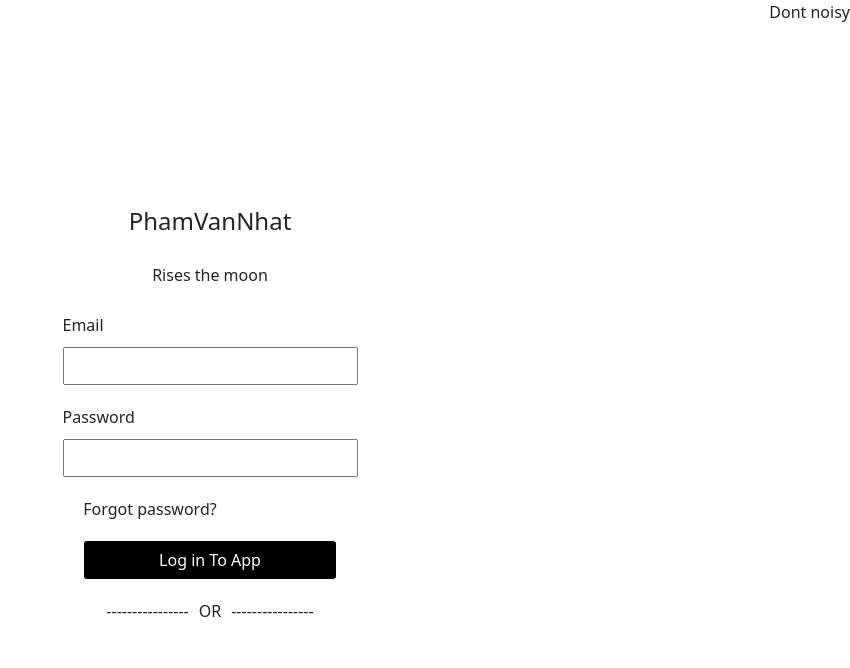
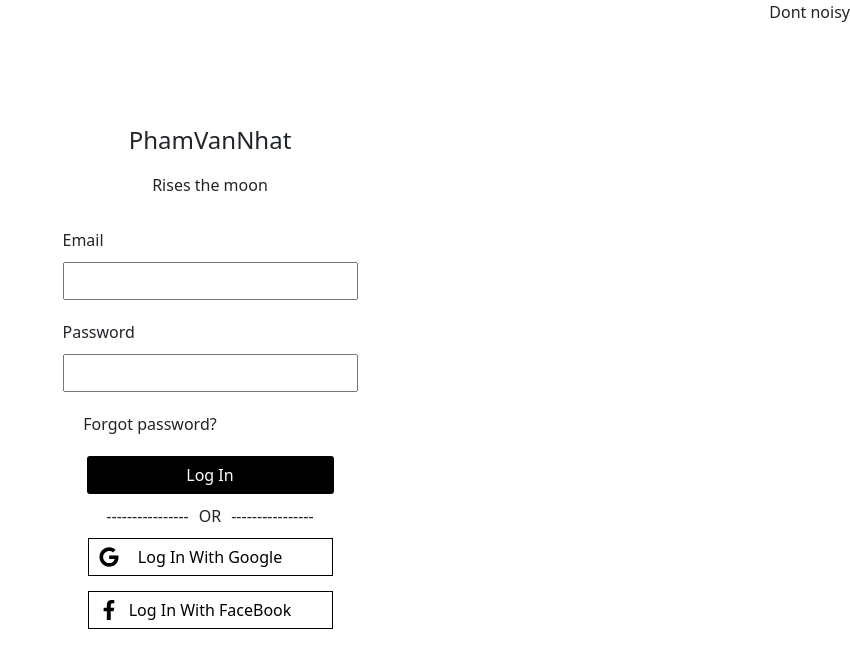
Before and after one commit to nhatphamvn/iot-webproject, a React (Create React App) app: page /login in a window 1280 px wide. Shown: the top 668 px of the page, without its empty margins (430-1280 px from the left). Built offline with nearby package versions, Linux system fonts and the light colour scheme.

Commit message:
completed Login

```diff
--- /dev/null
+++ b/src/Layout.js
@@ -0,0 +1,53 @@
+import React from 'react'
+import { Routes,Route } from "react-router-dom";
+import App from './App';
+import User from './components/User/User'
+import Admin from './components/Admin/Admin'
+import Home from './components/Home/Home';
+import Dashboard from './components/Admin/content/Dashboard';
+import ManageUser from './components/Admin/content/ManageUser';
+import Login from './components/Auth/Login';
+import { ToastContainer, toast ,Bounce} from 'react-toastify';
+
+
+const Layout = () => {
+  return (
+   <>
+    <Routes>
+      <Route path="/" element={<App />} >
+      <Route index element={<Home />} />
+      <Route path="users" element={<User />} />
+
+    </Route>
+
+
+      <Route path="/admin" element={<Admin />}>
+        <Route index element={<Dashboard />}/>
+        <Route path='manage-users' element={<ManageUser />}/>
+
+      </Route>
+
+
+
+      <Route path="/login" element={<Login />}/>
+
+    </Routes>
+
+       <ToastContainer
+                position="top-right"
+                autoClose={5000}
+                hideProgressBar={false}
+                newestOnTop={false}
+                closeOnClick
+                rtl={false}
+                pauseOnFocusLoss
+                draggable
+                pauseOnHover
+                 theme="light"
+                transition={Bounce}
+        />
+   </>
+  )
+}
+
+export default Layout
--- a/src/components/Admin/Admin.js
+++ b/src/components/Admin/Admin.js
@@ -3,7 +3,7 @@ import './Admin.scss'
 import { FaAlignJustify } from "react-icons/fa";
 import { useState } from "react"
 import { Outlet } from "react-router-dom";
-import { ToastContainer, toast ,Bounce} from 'react-toastify';
+
 import 'react-toastify/dist/ReactToastify.css';
 
 
@@ -26,19 +26,7 @@ const Admin =(props)=>{
                     <Outlet/>
                 </div>
             </div>
-                <ToastContainer
-                position="top-right"
-                autoClose={5000}
-                hideProgressBar={false}
-                newestOnTop={false}
-                closeOnClick
-                rtl={false}
-                pauseOnFocusLoss
-                draggable
-                pauseOnHover
-                 theme="light"
-                transition={Bounce}
-                />
+
 
 
 
--- a/src/components/Admin/Sidebar.js
+++ b/src/components/Admin/Sidebar.js
@@ -8,15 +8,13 @@ import {
     SidebarFooter,
     SidebarContent,
 } from 'react-pro-sidebar';
-
-import { FaTachometerAlt, FaGem, FaList, FaGithub, FaRegLaughWink, FaHeart } from 'react-icons/fa';
 import sidebarBg from '../../assets/img-sidebar.jpg';
 import { BiBookReader } from "react-icons/bi";
 import { FaAngleDown } from "react-icons/fa";
 import { Link } from 'react-router-dom';
 
 const Sidebar = (props) => {
-    const { image, collapsed, toggled, handleToggleSidebar } = props;
+    const { collapsed, toggled, handleToggleSidebar } = props;
     return (
         <>
             <ProSidebar
@@ -40,9 +38,11 @@ const Sidebar = (props) => {
                             whiteSpace: 'nowrap',
                         }}
                     >
-                        <BiBookReader size={30} color='#FFC8FB' />
+                    <BiBookReader size={30} color='#FFC8FB'
 
-                        Pham Van Nhat
+                    />
+
+                    Pham Van Nhat
                     </div>
                 </SidebarHeader>
 
--- a/src/components/Admin/content/ManageUser.js
+++ b/src/components/Admin/content/ManageUser.js
@@ -8,7 +8,7 @@ import ModelDeleteUser from "./ModelDeleteUser"
 import TableReactPaginate from "./TableReactPaginate"
 
 const ManageUser =(props)=>{
-    const LIMIT_USERS = 1;
+    const LIMIT_USERS = 5;
     const [showModelUser,SetShowModelUser] = useState(false);
     const [currentPage,setCurrentPage] = useState(1)
     const [showUpdateUser,SetShowUpdateUser] = useState(false)
--- a/src/components/Auth/Login.js
+++ b/src/components/Auth/Login.js
@@ -1,15 +1,27 @@
 import React, { useState } from 'react'
 import './Login.scss'
+import { postLogin } from '../../service/ApiCreateNewUser';
+import { toast } from 'react-toastify';
+import {  useNavigate } from 'react-router-dom';
+import { FaGoogle } from "react-icons/fa";
+import { FaFacebookF } from "react-icons/fa";
 const Login = () => {
   const [email,setEmail]= useState("");
   const [password,setPassword] =useState("")
 
+  const navigate = useNavigate();
+  const handleSubmit=async()=>{
+    const data = await postLogin(email,password)
 
-  console.log("email ",email);
-  console.log("pass",password);
+    if(data&& data.EC === 0){
+      toast.success(data.EM)
+      navigate('/');
+    }
+    if(data&& data.EC !==0){
+      toast.error(data.EM)
+    }
 
-  const handleSubmit=()=>{
-    alert("oke")
+
   }
   return (
     <div className='login-container'>
@@ -48,15 +60,21 @@ const Login = () => {
             <span>Forgot password?</span>
         </div>
         <div className='login-button'>
-            <button onClick={()=>handleSubmit()}>Log in To App</button>
+            <button onClick={()=>handleSubmit()}>Log In</button>
 
         </div>
         <div class="divider">
             <span>OR</span>
         </div>
-        <div className='primary-container'>
+          <div className='login-other'>
+            <button ><FaGoogle className='icon-button'/>Log In With Google</button>
 
         </div>
+           <div className='login-other'>
+            <button ><FaFacebookF className='icon-button'/>Log In With FaceBook</button>
+
+        </div>
+
     </div>
   )
 }
--- a/src/components/Auth/Login.scss
+++ b/src/components/Auth/Login.scss
@@ -12,7 +12,7 @@
         display: flex;
         justify-content: center;
         align-items:center;
-        height: 100vh;
+        height: 90vh;
         flex-direction: column;
         width: 100%;
 
@@ -23,11 +23,12 @@
         }
         .title{
             margin-top: 50px;
-            margin-bottom: 20px;
+            margin-bottom: 10px;
             text-align: center;
         }
         .welcome{
             text-align: center;
+            margin-bottom: 5px;
         }
         .content-form{
             display: flex;
@@ -59,12 +60,14 @@
                 color: white;
                 border: none;
                 border-radius: 3px;
-                padding: 7px 75px;
+                padding: 7px;
+                width: 247px;
+
             }
 
         }
         .divider {
-            margin: 20px 0; // Khoảng cách trên và dưới
+            margin: 10px 0; // Khoảng cách trên và dưới
 
             &::before,
             &::after {
@@ -75,6 +78,26 @@
 
 
         }
+        .login-other{
+            text-align: center;
+            margin-bottom: 15px;
+            button{
+                position: relative;
+                text-align: center;
+                padding: 6px;
+                width: 245px;
+                cursor: pointer;
+                background-color: white;
+                border: 1px solid;
+                .icon-button{
+                    position: absolute;
+                    left: 10px;
+                    top: 50%;
+                    transform: translateY(-50%);
+                    font-size: 20px;
+                }
+            }
+            }
 
     }
 // }
--- a/src/index.js
+++ b/src/index.js
@@ -1,41 +1,17 @@
 import React from 'react';
 import ReactDOM from 'react-dom/client';
-import App from './App';
 import reportWebVitals from './reportWebVitals';
 import { Provider } from 'react-redux';
 import store from './redux/store';
+import Layout from './Layout'
+import { BrowserRouter } from "react-router-dom";
 import 'bootstrap/dist/css/bootstrap.min.css';
-import { BrowserRouter,Routes,Route } from "react-router-dom";
-import User from './components/User/User'
-import Admin from './components/Admin/Admin'
-import Home from './components/Home/Home';
-import Dashboard from './components/Admin/content/Dashboard';
-import ManageUser from './components/Admin/content/ManageUser';
-import Login from './components/Auth/Login';
 const root = ReactDOM.createRoot(document.getElementById('root'));
 root.render(
   <Provider store={store}>
     <React.StrictMode>
     <BrowserRouter>
-    <Routes>
-      <Route path="/" element={<App />} >
-      <Route index element={<Home />} />
-      <Route path="users" element={<User />} />
-
-      </Route>
-
-
-      <Route path="/admin" element={<Admin />}>
-        <Route index element={<Dashboard />}/>
-        <Route path='manage-users' element={<ManageUser />}/>
-
-      </Route>
-
-
-
-      <Route path="/login" element={<Login />}/>
-
-    </Routes>
+      <Layout/>
     </BrowserRouter>
     </React.StrictMode>
   </Provider>
--- a/src/service/ApiCreateNewUser.js
+++ b/src/service/ApiCreateNewUser.js
@@ -41,6 +41,15 @@ const deleteApiUser =(userId)=>{
         return axios.delete('api/v1/participant', {data: {id : userId}})
 
 }
+
+const postLogin =(userEmail,userPassword)=>{
+        return axios.post('api/v1/login', {email:userEmail,password:userPassword})
+}
+
+//shortcut
+// const postLogin =(email,password)=>{
+//         return axios.post('api/v1/login', {email,password})
+// }
 export {
-    ApiCreateNewUser,getApiUserAll,ApiPutNewUser,deleteApiUser,getApiPageUser
+    ApiCreateNewUser,getApiUserAll,ApiPutNewUser,deleteApiUser,getApiPageUser,postLogin
 }
```
